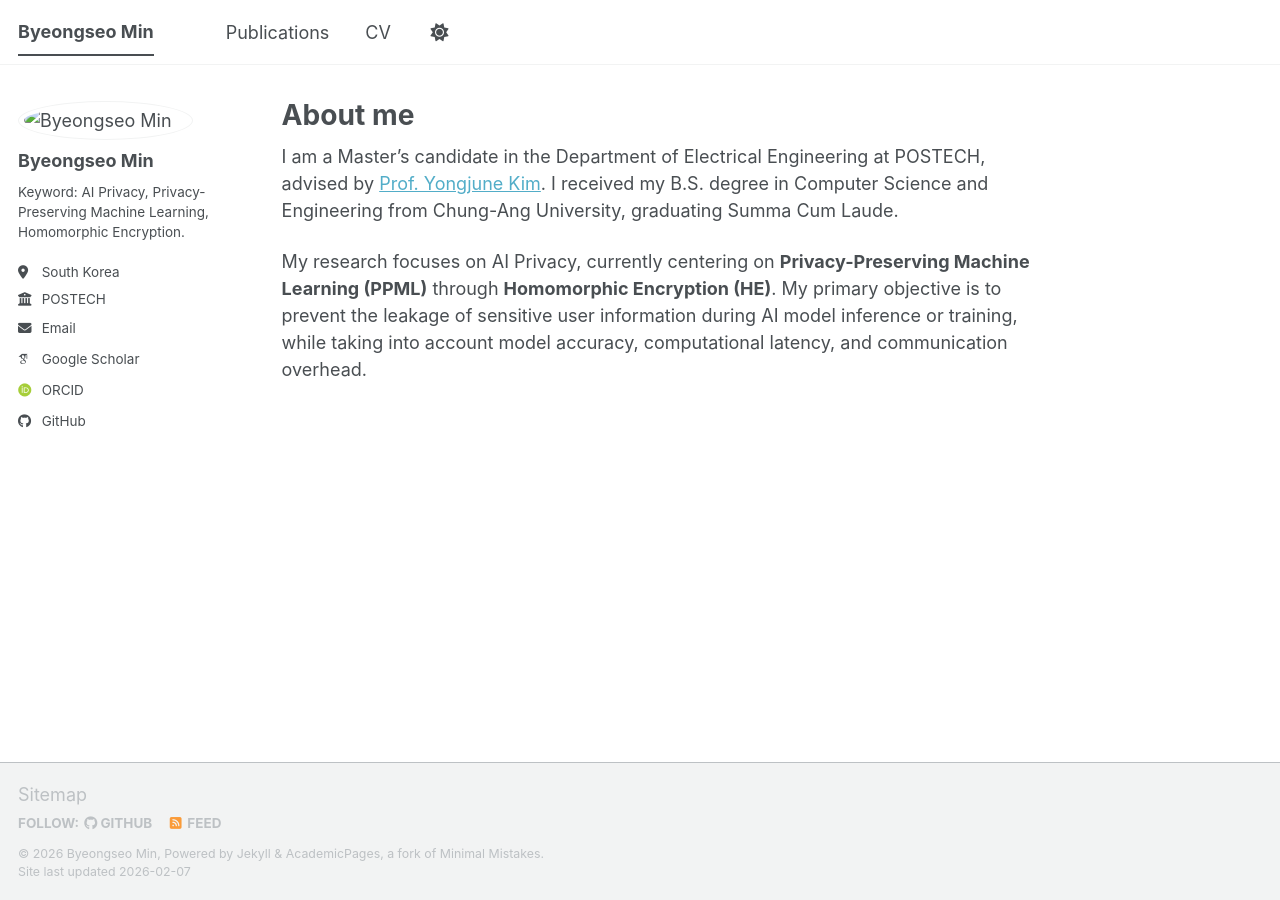
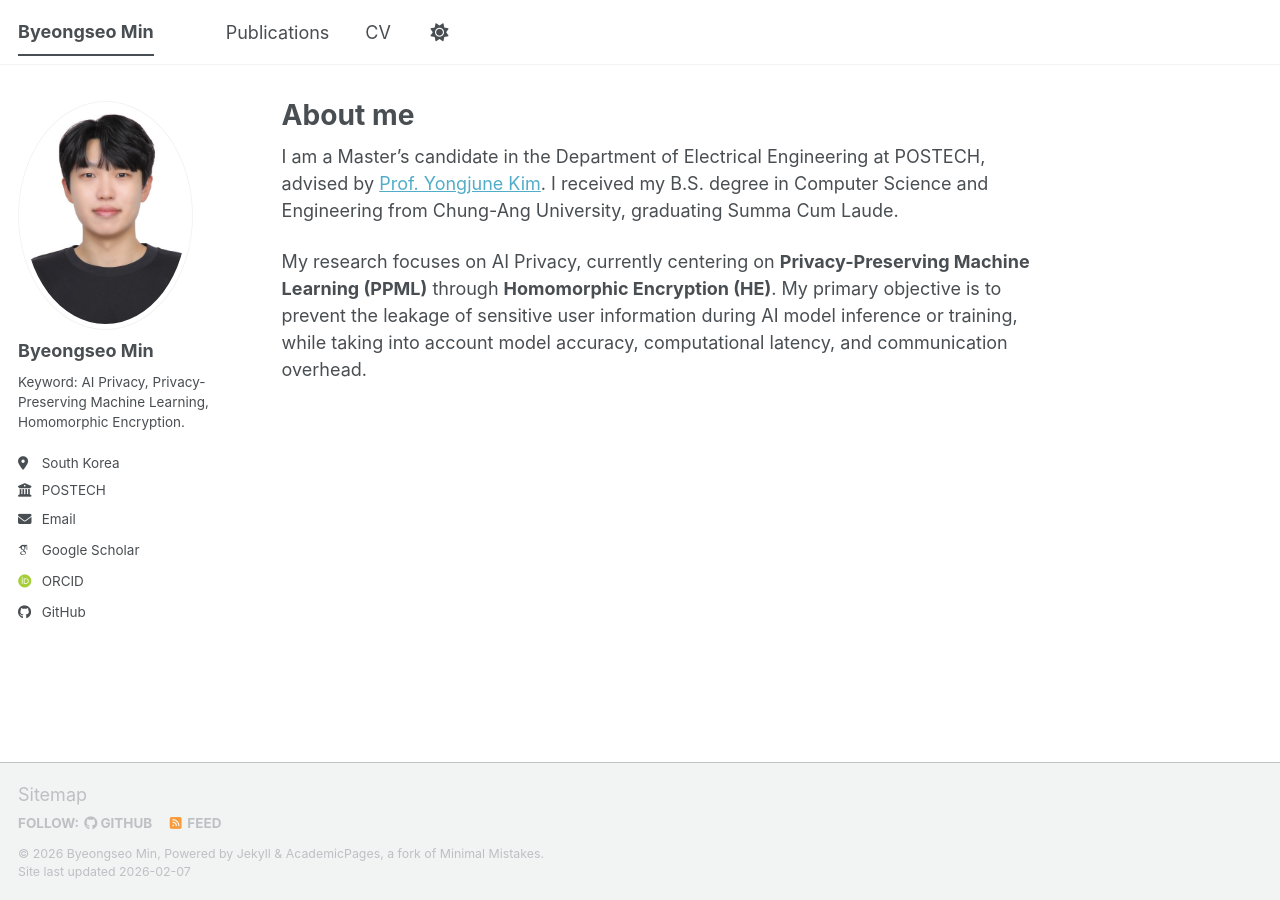
Before and after one commit to byeongseomin51/byeongseomin51.github.io, a Jekyll site: the page built from _pages/about.md, in a window 1280 px wide. Built offline with Jekyll 4.4.1, drawn with Linux system fonts in a browser that asks for light colours; some web fonts are replaced; a script bundle is joined from its source files by our own code; library files that are not in the unit come from our copies.

Commit message:
modify profile

```diff
--- a/_config.yml
+++ b/_config.yml
@@ -23,7 +23,7 @@
 #               Additional customization can be done by editing /_includes/author-profile.html
 author:
   # Biographic information
-  avatar           : "images/profile_me.png"
+  avatar           : "profile_me.png"
   name             : "Byeongseo Min"
   pronouns         : # example: "she/her"
   bio              : "Keyword: AI Privacy, Privacy-Preserving Machine Learning, Homomorphic Encryption."
```
